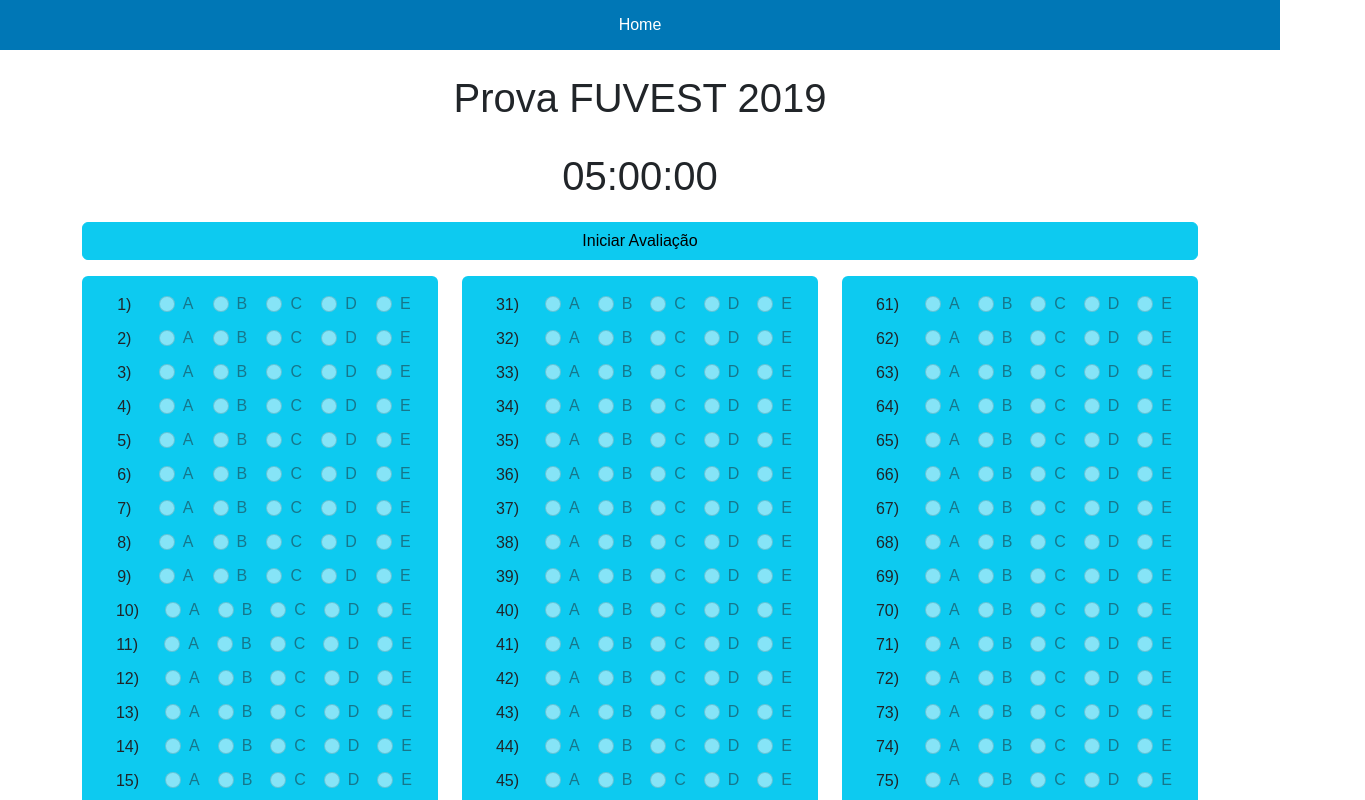
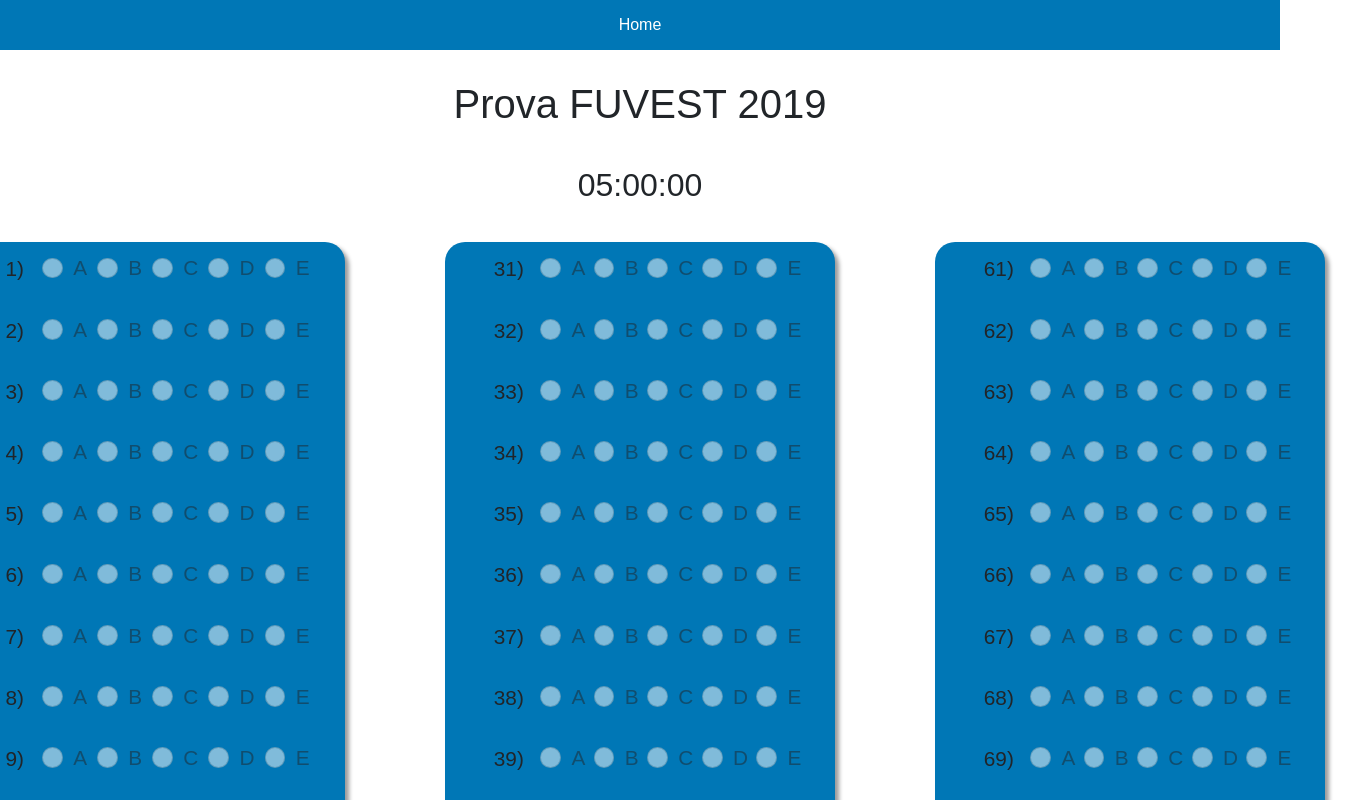
Before and after one commit to MunizMat/sitereact, a React (Create React App) app: page /prova in a window 1280 px wide. Shown: the top 800 px of the page, 1365 px wide, since content can reach past the window. Built offline with nearby package versions, Linux system fonts and the light colour scheme.

Commit message:
Mudanças na página da prova

```diff
--- a/src/components/cartaoresposta/index.js
+++ b/src/components/cartaoresposta/index.js
@@ -1,42 +1,34 @@
 import React from "react";
 import { provas } from "../../prova";
 import { Secao } from "./subcomponents/Secao";
-import Col from "react-bootstrap/Col";
+import {CartaoContainer} from "./styled";
 
 
-export default function Cartaoresposta (props) {
+export function CartaoResposta (props) {
     const [tipoDeProva, ano, dia] = props.nomeProva.split('-');
     const prova = provas[props.nomeProva];
     const numerosQuestoes = Object.keys(prova.gabarito);
 
     return (
-        <>
-             <Col>
+        <CartaoContainer>
             <Secao
                 sliceBegin={0}
                 sliceEnd={prova.numQuestoes / 3}
                 numerosQuestoes={numerosQuestoes}
                 prova={prova}
             />
-                    </Col>
-
-                    <Col>
             <Secao
                 sliceBegin={prova.numQuestoes / 3}
                 sliceEnd={prova.numQuestoes / 3 * 2}
                 numerosQuestoes={numerosQuestoes}
                 prova={prova}
             />
-                    </Col>
-
-                    <Col>
             <Secao
                 sliceBegin={prova.numQuestoes / 3 * 2}
                 sliceEnd={prova.numQuestoes}
                 numerosQuestoes={numerosQuestoes}
                 prova={prova}
             />
-                    </Col>
-        </>
+        </CartaoContainer>
     )
 };
--- a/src/components/cartaoresposta/styled.js
+++ b/src/components/cartaoresposta/styled.js
@@ -0,0 +1,11 @@
+import styled from "styled-components";
+
+export const CartaoContainer = styled.div`
+    display: flex;
+    flex-direction: row;
+    gap: 20px;
+
+    section {
+        width: 390px;
+    }
+`
--- a/src/components/cartaoresposta/subcomponents/Secao.js
+++ b/src/components/cartaoresposta/subcomponents/Secao.js
@@ -1,10 +1,11 @@
 import React from "react";
 import { Questao } from "./Questao";
+import { Container } from '../../../styles/GlobalStyles';
 
 export function Secao({sliceBegin, sliceEnd, numerosQuestoes, prova}) {
     return (
-        <div className="col lg-3 bg-info rounded-2  d-flex justify-content-evenly flex-column pt-3 p-0">
+        <Container>
             {numerosQuestoes.slice(sliceBegin, sliceEnd ).map(valor => {return (<Questao numQuestao={valor} arrayOpcoes={prova.opcoes} key={`questao-${valor}`}/>)})}
-        </div>
+        </Container>
     )
 }
--- a/src/components/nav/styled.js
+++ b/src/components/nav/styled.js
@@ -3,6 +3,7 @@ import { infoColor } from "../../config/colors";
 
 export const Nav = styled.nav`
     background-color: ${infoColor};
+    margin-bottom: 30px;
     height: 50px;
     display: flex;
     align-items: center;
--- a/src/pages/Prova/index.js
+++ b/src/pages/Prova/index.js
@@ -1,14 +1,10 @@
-import React, {useState, useEffect, useRef, useLayoutEffect} from "react";
+import React, {useState, useRef, useLayoutEffect} from "react";
 import {provas} from '../../prova';
 import { useDispatch, useSelector } from "react-redux";
-import Countdown from "react-countdown";
-import Modal from 'react-bootstrap/Modal';
-import Form from "react-bootstrap/Form";
-import Container from "react-bootstrap/Container";
-import Row from "react-bootstrap/Row";
-import Button from "react-bootstrap/Button";
 import * as actions from "../../store/modules/prova/actions";
-import Cartaoresposta from "../../components/cartaoresposta";
+import { ProvaPage } from './styled';
+import { CartaoResposta } from '../../components/cartaoresposta/index';
+
 
 const nomeProva = 'FUVEST-2019';
 const [tipoDeProva, ano, dia] = nomeProva.split('-');
@@ -26,18 +22,6 @@ export default function Prova(){
     const [show, setShow] = useState(false);
 
     const dispatch = useDispatch();
-
-    // Effects
-    useEffect(()=>{
-        localStorage.setItem('provaIniciada', JSON.stringify(provaIniciada));
-    }, [provaIniciada])
-
-    useEffect(()=>{
-        localStorage.setItem('respostas', JSON.stringify(respostas));
-    }, [respostas])
-
-
-
 
 
 
@@ -80,38 +64,10 @@ export default function Prova(){
 
 
     return (
-        <Container>
-            <Form id="formprova" action="#">
-                <Row>
-                    <h1 className="text-center my-4 fs-1">Prova {`${tipoDeProva} ${ano}`}{tipoDeProva === 'ENEM' && ` Dia ${dia}`}</h1>
-
-                    {!provaIniciada &&
-                    <>
-                        <span className="text-center fs-1">{`${getDuration()}`}</span>
-                        <div className="text-center">
-                            <Button as="input" onClick={() => dispatch(actions.iniciarProva())} className="btn btn-info my-3 rounded-2 w-100" variant="info" value="Iniciar Avaliação" />
-                        </div>
-                    </>}
-
-                    {provaIniciada && <Countdown className="text-center fs-1" autoStart={true} daysInHours={true} date={new Date(endDate.current)} />}
-
-                </Row>
-                <Row>
-                    <Cartaoresposta nomeProva={nomeProva} />
-                </Row>
-                <Row>
-                    <Button as="input" onClick={() => console.log(respostas)} className="btn btn-info my-3 rounded-2 w-100" variant="info" value="Finalizar Avaliação" />
-                </Row>
-                <Modal show={show} onHide={handleModalClose}>
-                <Modal.Header closeButton>
-                    <Modal.Title>Desejas finalizar sua prova?</Modal.Title>
-                </Modal.Header>
-                <Modal.Footer>
-                    <Button variant="danger" onClick={handleModalClose}>Cancelar</Button>
-                    <Button variant="primary" form="formprova" type="submit">Finalizar Prova</Button>
-                </Modal.Footer>
-            </Modal>
-            </Form>
-
-        </Container>)
+        <ProvaPage>
+            <h1>Prova FUVEST 2019</h1>
+            <h2>05:00:00</h2>
+            <CartaoResposta nomeProva={nomeProva}/>
+        </ProvaPage>
+        )
 }
--- a/src/pages/Prova/styled.js
+++ b/src/pages/Prova/styled.js
@@ -0,0 +1,12 @@
+import styled from "styled-components";
+
+export const ProvaPage = styled.div`
+    display: flex;
+    flex-direction: column;
+    gap: 30px;
+    justify-content: flex-start;
+    align-items: center;
+    width: 100%;
+    height: 100%;
+    font-size: 1.3em;
+`
--- a/src/styles/GlobalStyles.js
+++ b/src/styles/GlobalStyles.js
@@ -32,7 +32,7 @@ export default createGlobalStyle`
 `;
 
 export const Container = styled.section`
-   background: ${primaryColor};
+    background: ${primaryColor};
     border-radius: 20px;
     padding: 10px;
     display: flex;
```
Lines whose indentation alone changed are shown as unchanged.
